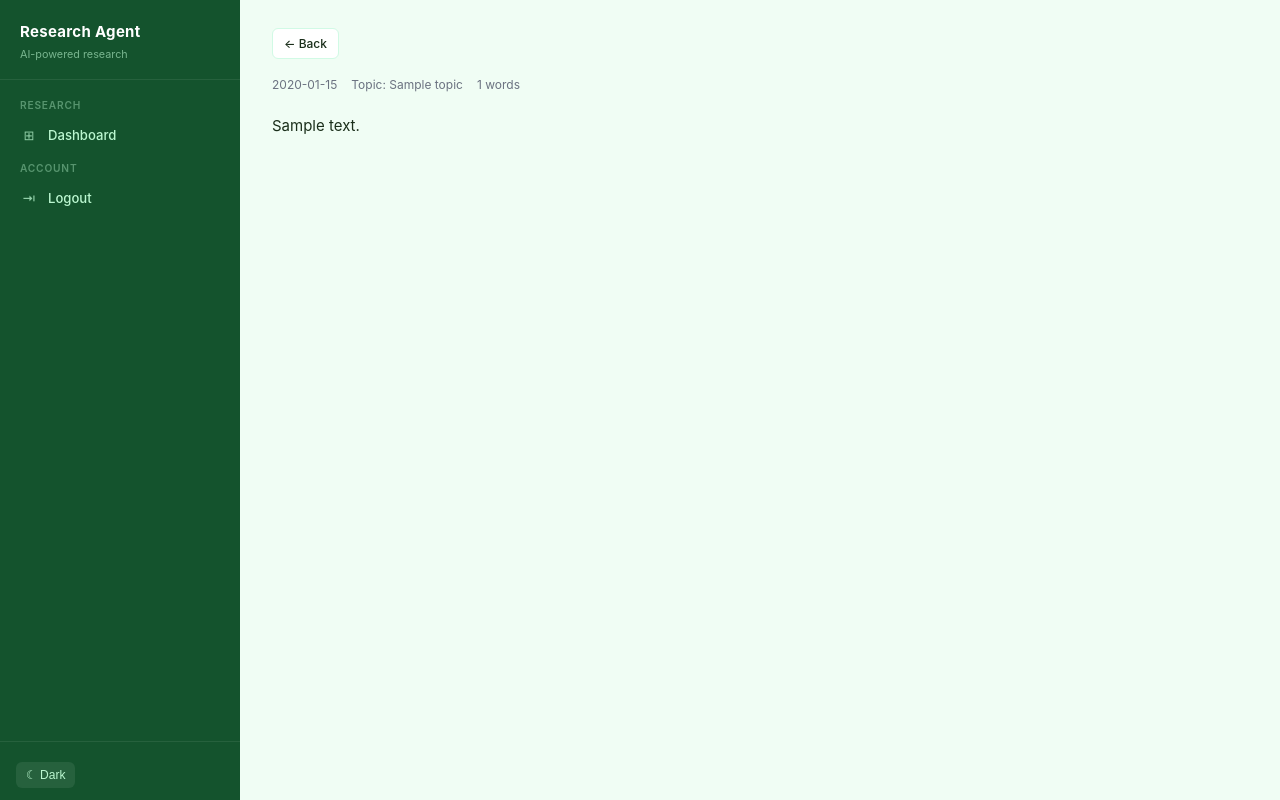
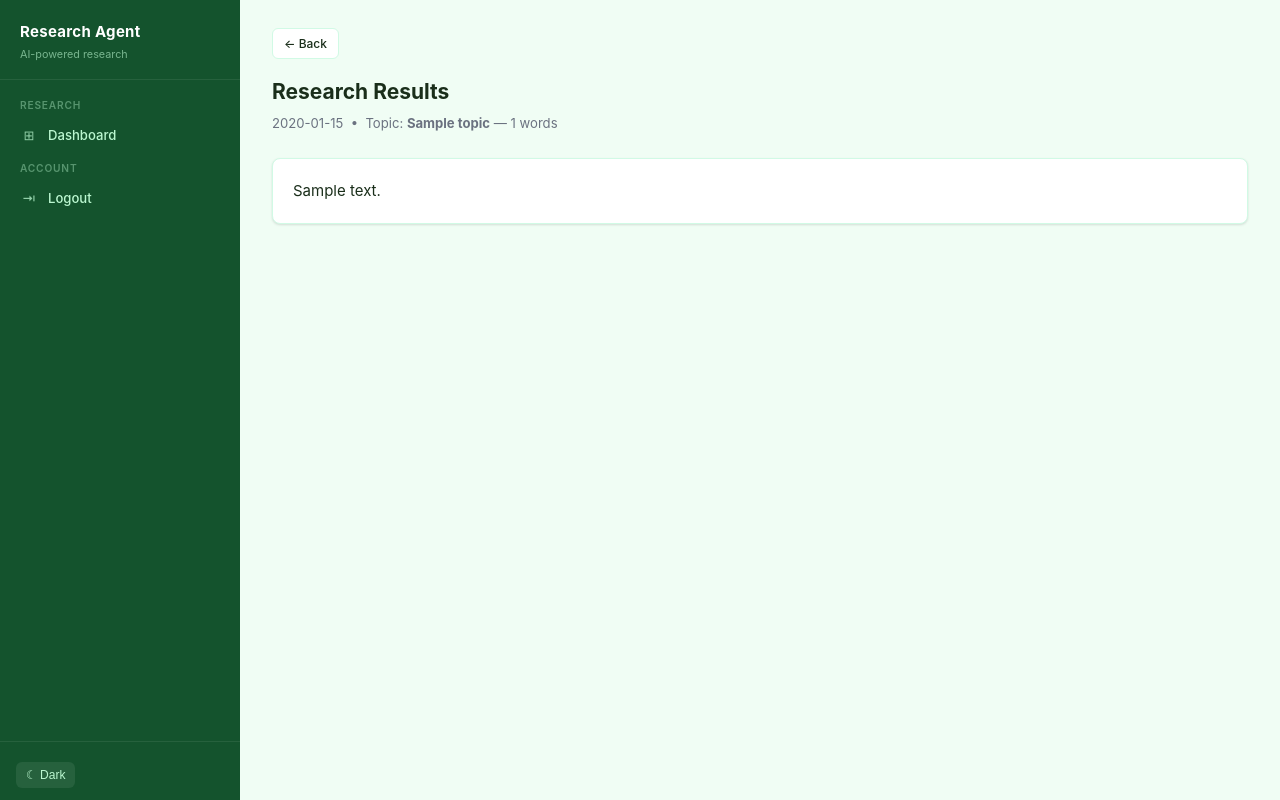
Before and after one commit to Obinwanne1/Research-Agent, a Flask app: template templates/article.html in a window 1280 px wide. Run offline with Flask 3, Linux system fonts and the light colour scheme; the template is opened without the code that fills it: most values are stand-ins (such as "Sample title", 1, 10 or a date in 2020).

Commit message:
Fix research report display and source links
- article.html: match job results layout (page-header + card wrapper)
- research_agent.py: sources built from verified HTTP 200 URLs as raw HTML <a> tags with target=_blank; strip any Claude-hallucinated Sources section
- app.py: add `import re`; post-process rendered HTML to auto-link bare URLs in old articles

Co-Authored-By: Claude Sonnet 4.6 <noreply@anthropic.com>

```diff
--- a/app.py
+++ b/app.py
@@ -1,4 +1,5 @@
 import os
+import re
 import json
 import markdown as md
 from flask import (
@@ -104,6 +105,12 @@ def article(slug):
     with open(file_path, "r", encoding="utf-8") as f:
         raw = f.read()
     html_content = md.markdown(raw, extensions=["fenced_code", "tables"])
+    # Convert bare URLs in text nodes to clickable links (covers old articles where Claude wrote plain URLs)
+    html_content = re.sub(
+        r'((?:^|(?<=[\s(>]))(https?://[^\s<>"\')\]]+))',
+        r'<a href="\2" target="_blank" rel="noopener noreferrer">\2</a>',
+        html_content
+    )
     return render_template("article.html", article=art, content=html_content)
 
 
--- a/templates/article.html
+++ b/templates/article.html
@@ -6,12 +6,14 @@
   <a href="{{ url_for('dashboard') }}" class="btn btn-secondary btn-sm">← Back</a>
 </div>
 
-<div class="article-content">
-  <div class="article-meta">
-    <span>{{ article.created_at[:10] }}</span>
-    <span>Topic: {{ article.topic }}</span>
-    {% if article.word_count %}<span>{{ article.word_count }} words</span>{% endif %}
+<div class="page-header">
+  <h1>Research Results</h1>
+  <p>{{ article.created_at[:10] }} &nbsp;&bull;&nbsp; Topic: <strong>{{ article.topic }}</strong>{% if article.word_count %} &mdash; {{ article.word_count }} words{% endif %}</p>
+</div>
+
+<div class="card">
+  <div class="article-content">
+    {{ content | safe }}
   </div>
-  {{ content | safe }}
 </div>
 {% endblock %}
```
Also changed, not shown: research_agent.py (+13 -2 lines).
